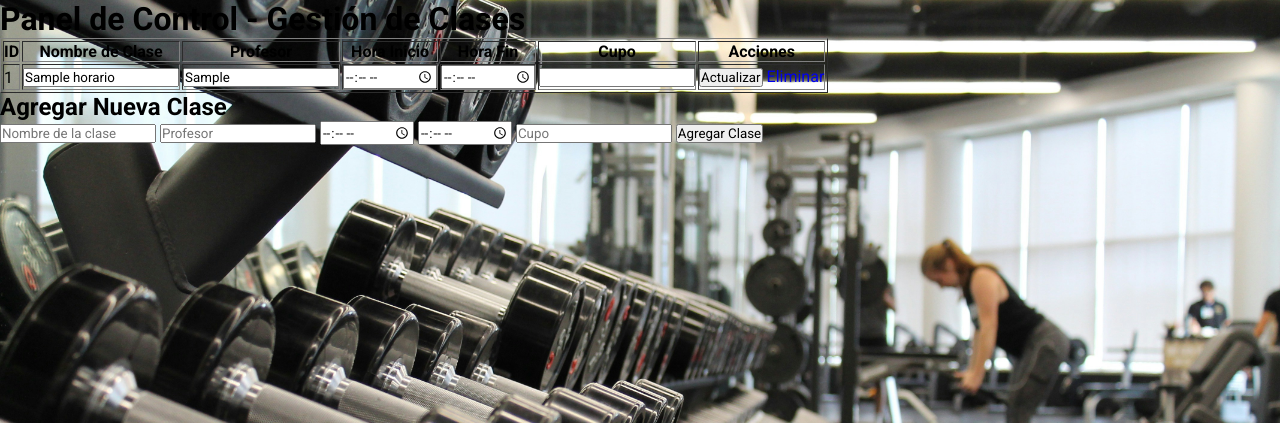
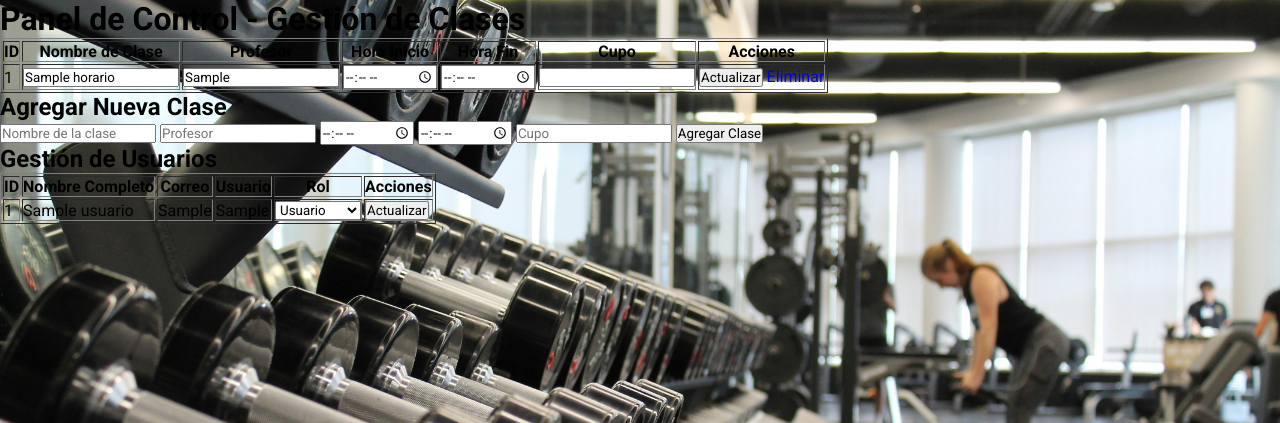
Before and after one commit to Luchoolopez/GymWebSite, a PHP site: page /Panel_de_control.php in a window 1280 px wide. Shown: the top 423 px of the page. Run offline with PHP 8.4, Linux system fonts and the light colour scheme; the visitor is signed in with stand-in values (Sample User, id 1); tables that the repository leaves empty or names only in its code hold one stand-in row (values such as "Sample post").

Commit message:
Creado rol de duenio y trabajador para el panel de control

```diff
--- a/Index.php
+++ b/Index.php
@@ -29,7 +29,7 @@
         <ul class="elementos">
         <a href=""><img src="assets/images/membresia.png" class="imagen_membresia">membresia</a>
         <a href="Clases.php"><img src="assets\images\reservar.png" class="reservar_clase">Reservar Clase</a>
-        <a href=""><img src="assets\images\progreso.png" class="admin_panel">mi progreso</a>
+        <a href="Panel_de_control.php"><img src="assets\images\progreso.png" class="admin_panel">mi progreso</a>
         <a href="php/cerrar_sesion.php"><img src="assets\images\logout.png" class="cerrar_sesio">Cerrar Sesión</a>
         </ul>
 
--- a/Panel_de_control.php
+++ b/Panel_de_control.php
@@ -2,9 +2,25 @@
 session_start();
 include 'php/conexion_horarios_be.php';
 
+// Verificar si la sesión está iniciada y si el usuario tiene el rol adecuado
+if (!isset($_SESSION['rol']) || ($_SESSION['rol'] !== 'dueño' && $_SESSION['rol'] !== 'trabajador')) {
+    echo "
+    <script>
+        alert('Acceso denegado');
+        window.location = 'Login.php';
+    </script>
+    ";
+    session_destroy();
+    die();
+}
+
+// Obtener los usuarios
+$query = "SELECT * FROM usuarios";
+$result = $conexion->query($query);
+
 // Obtener los horarios actuales
-$query = "SELECT * FROM horarios ORDER BY hora_inicio";
-$result = $conexion->query($query);
+$query_horarios = "SELECT * FROM horarios ORDER BY hora_inicio";
+$result_horarios = $conexion->query($query_horarios);
 ?>
 
 <!DOCTYPE html>
@@ -27,7 +43,7 @@ $result = $conexion->query($query);
             <th>Cupo</th>
             <th>Acciones</th>
         </tr>
-        <?php while ($row = mysqli_fetch_assoc($result)) { ?>
+        <?php while ($row = mysqli_fetch_assoc($result_horarios)) { ?>
             <tr>
                 <form action="php/actualizar_clase.php" method="POST">
                     <td><?php echo $row['id']; ?></td>
@@ -55,5 +71,38 @@ $result = $conexion->query($query);
         <input type="number" name="cupo" placeholder="Cupo" required>
         <button type="submit">Agregar Clase</button>
     </form>
+
+    <h2>Gestión de Usuarios</h2>
+    <table border="1">
+        <tr>
+            <th>ID</th>
+            <th>Nombre Completo</th>
+            <th>Correo</th>
+            <th>Usuario</th>
+            <th>Rol</th>
+            <th>Acciones</th>
+        </tr>
+        <?php while ($row = mysqli_fetch_assoc($result)) { ?>
+            <tr>
+                <form action="php/actualizar_usuario.php" method="POST">
+                    <td><?php echo $row['id']; ?></td>
+                    <td><?php echo $row['nombre_completo']; ?></td>
+                    <td><?php echo $row['correo']; ?></td>
+                    <td><?php echo $row['usuario']; ?></td>
+                    <td>
+                        <select name="rol">
+                            <option value="usuario" <?php if ($row['rol'] == 'usuario') echo 'selected'; ?>>Usuario</option>
+                            <option value="trabajador" <?php if ($row['rol'] == 'trabajador') echo 'selected'; ?>>Trabajador</option>
+                            <option value="dueño" <?php if ($row['rol'] == 'dueño') echo 'selected'; ?>>Dueño</option>
+                        </select>
+                    </td>
+                    <td>
+                        <input type="hidden" name="id" value="<?php echo $row['id']; ?>">
+                        <button type="submit">Actualizar</button>
+                    </td>
+                </form>
+            </tr>
+        <?php } ?>
+    </table>
 </body>
 </html>
```
Also changed, not shown: Login.php (+26 -3 lines), php/actualizar_usuario.php (added, +38 -0 lines).
